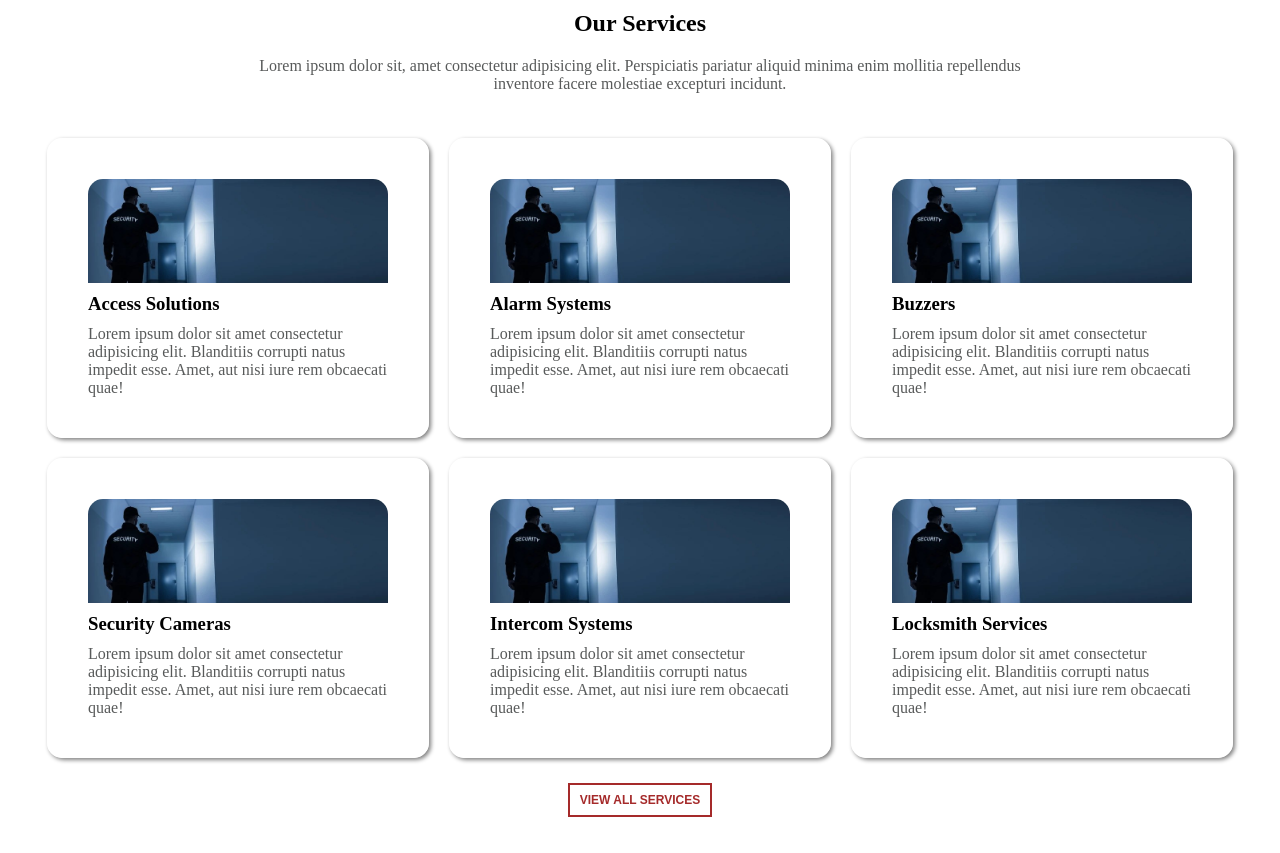
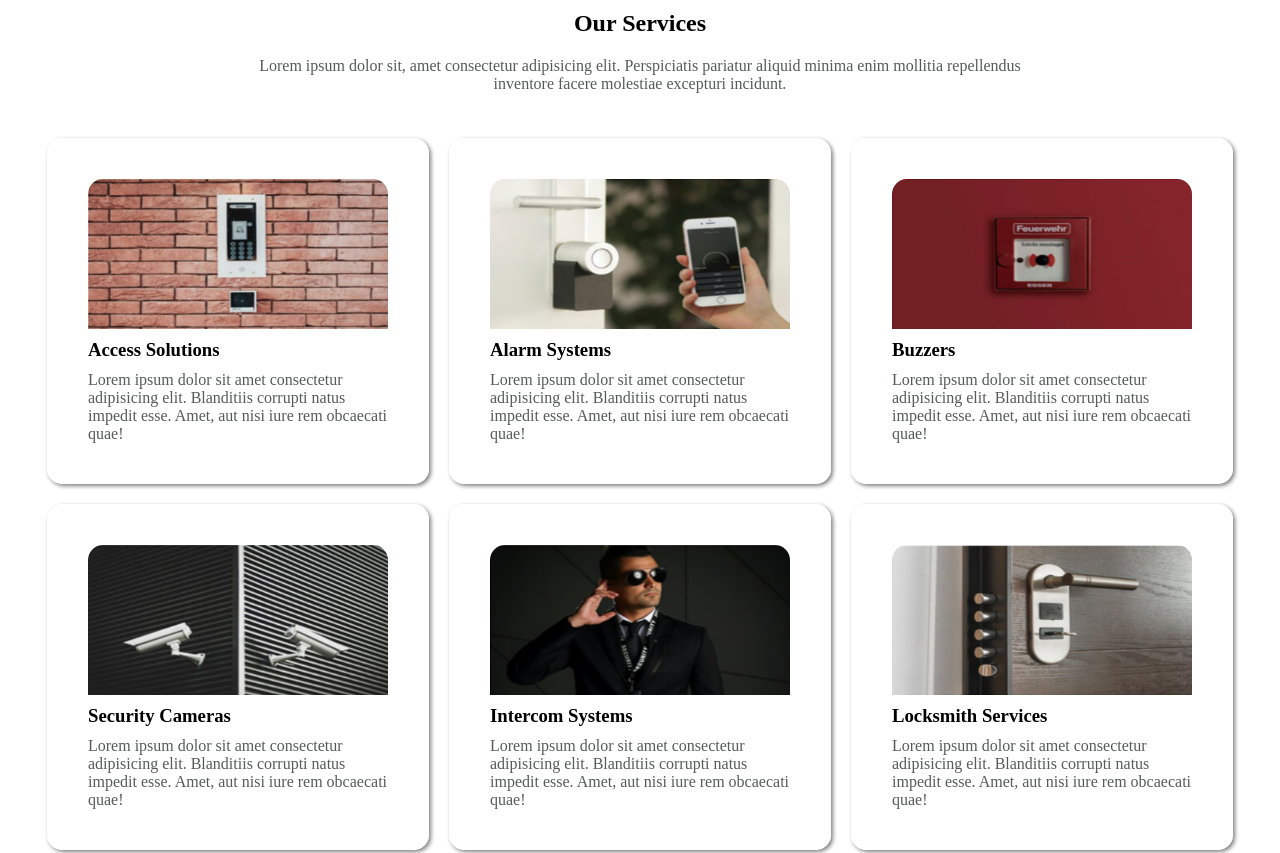
Before and after one commit to adimore96/security.in, a plain HTML site: page index.html in a window 1280 px wide. Shown: the part 1360-2213 px from the top of the page. Drawn offline with Linux system fonts and the light colour scheme.

Commit message:
Add files via upload

```diff
--- a/index.html
+++ b/index.html
@@ -79,32 +79,32 @@
 
         <div class="cards">
             <div class="card">
-                <img src="Security.jpg" alt="" srcset="">
+                <img src="Assets/img1.png" alt="" srcset="">
                 <h3>Access Solutions</h3>
                 <p>Lorem ipsum dolor sit amet consectetur adipisicing elit. Blanditiis corrupti natus impedit esse. Amet, aut nisi iure rem obcaecati quae!</p>
             </div>
             <div class="card">
-                <img src="Security.jpg" alt="" srcset="">
+                <img src="Assets/img2.png" alt="" srcset="">
                 <h3>Alarm Systems</h3>
                 <p>Lorem ipsum dolor sit amet consectetur adipisicing elit. Blanditiis corrupti natus impedit esse. Amet, aut nisi iure rem obcaecati quae!</p>
             </div>
             <div class="card">
-                <img src="Security.jpg" alt="" srcset="">
+                <img src="Assets/img3.png" alt="" srcset="">
                 <h3>Buzzers</h3>
                 <p>Lorem ipsum dolor sit amet consectetur adipisicing elit. Blanditiis corrupti natus impedit esse. Amet, aut nisi iure rem obcaecati quae!</p>
             </div>
             <div class="card">
-                <img src="Security.jpg" alt="" srcset="">
+                <img src="Assets/img4.png" alt="" srcset="">
                 <h3>Security Cameras</h3>
                 <p>Lorem ipsum dolor sit amet consectetur adipisicing elit. Blanditiis corrupti natus impedit esse. Amet, aut nisi iure rem obcaecati quae!</p>
             </div>
             <div class="card">
-                <img src="Security.jpg" alt="" srcset="">
+                <img src="Assets/img5.png" alt="" srcset="">
                 <h3>Intercom Systems</h3>
                 <p>Lorem ipsum dolor sit amet consectetur adipisicing elit. Blanditiis corrupti natus impedit esse. Amet, aut nisi iure rem obcaecati quae!</p>
             </div>
             <div class="card">
-                <img src="Security.jpg" alt="" srcset="">
+                <img src="Assets/img6.png" alt="" srcset="">
                 <h3>Locksmith Services</h3>
                 <p>Lorem ipsum dolor sit amet consectetur adipisicing elit. Blanditiis corrupti natus impedit esse. Amet, aut nisi iure rem obcaecati quae!</p>
             </div>
@@ -176,10 +176,10 @@
         <div class="t-card">
             <p>"Lorem ipsum dolor sit amet, consectetur adipisicing elit. Consequuntur quo vel explicabo error repellat, necessitatibus asperiores tenetur impedit dignissimos ut tempora atque libero laborum vitae?"</p>
             <div class="users">
-                <img src="https://encrypted-tbn0.gstatic.com/images?q=tbn:ANd9GcQWEgmJuGEiLaQo9jhz7JTfdH_fAjJ7uhJ-BQ&s" alt="">
+                <img src="https://encrypted-tbn0.gstatic.com/images?q=tbn:ANd9GcTxctjU21pUENIsGN1F4qY21P7GfdEbhTMp2g&s" alt="">
                 <div class="info">
-                    <h3>TONY HAWK</h3>
-                    <p>Google reviewer</p>
+                    <h3>julia miles</h3>
+                    <p>Yelp reviewer</p>
                 </div>
             </div>
         </div>
@@ -187,9 +187,9 @@
         <div class="t-card">
             <p>"Lorem ipsum dolor sit amet, consectetur adipisicing elit. Consequuntur quo vel explicabo error repellat, necessitatibus asperiores tenetur impedit dignissimos ut tempora atque libero laborum vitae?"</p>
             <div class="users">
-                <img src="https://encrypted-tbn0.gstatic.com/images?q=tbn:ANd9GcQWEgmJuGEiLaQo9jhz7JTfdH_fAjJ7uhJ-BQ&s" alt="">
+                <img src="https://encrypted-tbn0.gstatic.com/images?q=tbn:ANd9GcREOme6vZXapI-HTNJXRwstlO_vjjF59Wt6cQ&s" alt="">
                 <div class="info">
-                    <h3>TONY HAWK</h3>
+                    <h3>john goodman</h3>
                     <p>Google reviewer</p>
                 </div>
             </div>
--- a/style.css
+++ b/style.css
@@ -3,6 +3,12 @@
     padding: 0;
     box-sizing: border-box;
 }
+
+
+body::-webkit-scrollbar {
+    display: none;
+}
+
 
 .main{
     background-image: url("Security.jpg");
@@ -100,7 +106,7 @@
 
 .card{
     max-width: 400px;
-    height: 300px;
+    min-height: 300px;
     display: flex;
     flex-direction: column;
     align-items: center;
@@ -214,8 +220,9 @@
 }
 .realServices .card img{
     width: 300px;
-    height: 250px;
-    object-fit: cover;
+    height: 150px;
+    align-self: center;
+    object-fit: fill;
     border-radius: 15px 15px 0px 0px;
 }
 .realServices .card p{
@@ -267,11 +274,15 @@
 }
 .testimonial .t-card img{
     width: 40px;
+    height: 40px;
+    object-fit: contain;
     border-radius: 40px;
 }
 .testimonial .t-card h3{
     font-size: 15px;
     font-weight: 600;
+    letter-spacing: 3px;
+    text-transform: uppercase;
 }
 .testimonial .t-card .users{
     display: flex;
```
Also changed, not shown: Assets/img1.png (added), Assets/img2.png (added), Assets/img3.png (added), Assets/img4.png (added), Assets/img5.png (added), Assets/img6.png (added).
